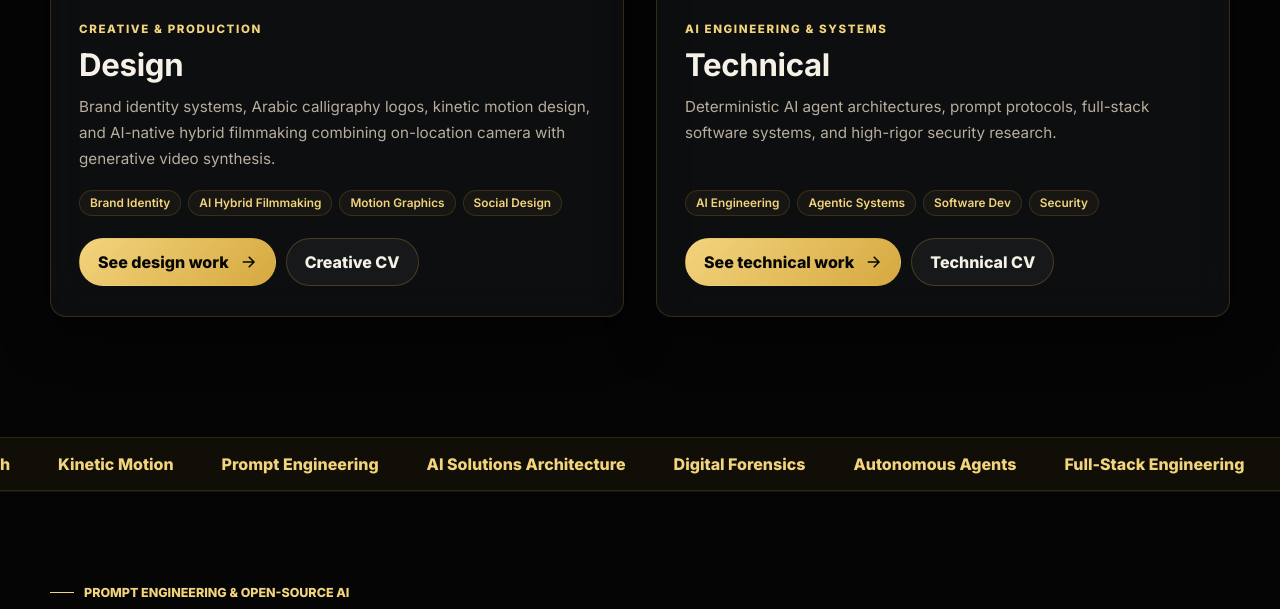
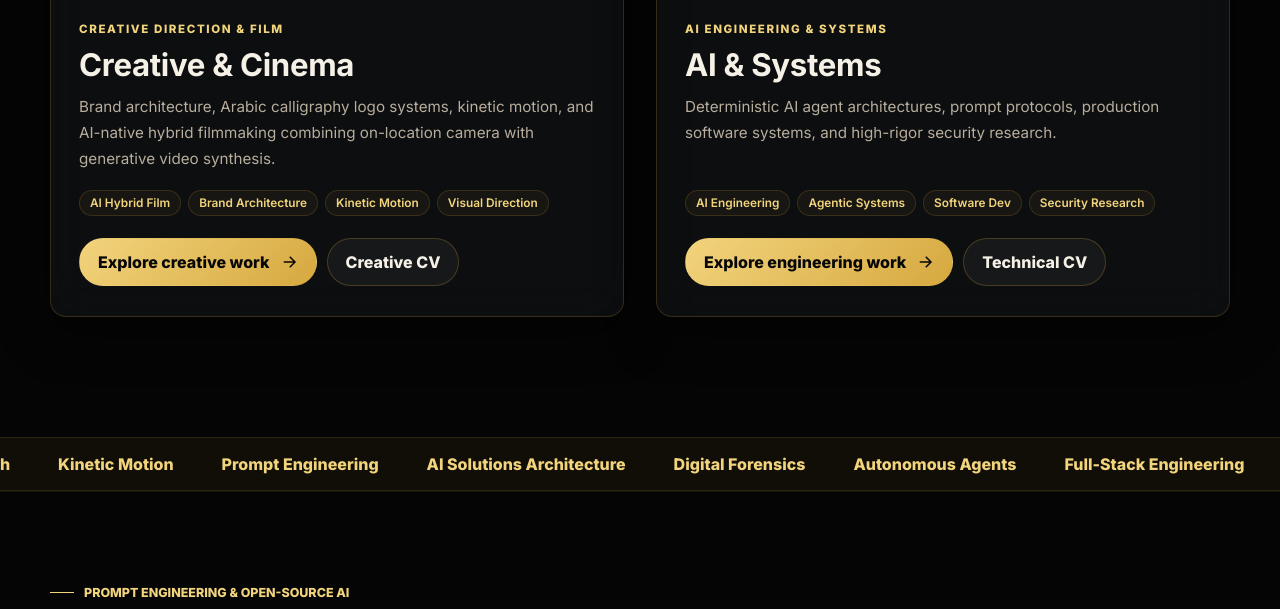
Before and after one commit to Khalil-M-Khalil/khalil-m-khalil.github.io, a plain HTML site: page index.html in a window 1280 px wide. Shown: the part 1631-2240 px from the top of the page. Drawn offline with nearby package versions, Linux system fonts and the light colour scheme; a web font is replaced by a local one.

Commit message:
Elevate track terminology to Creative & Cinema and AI & Systems

```diff
--- a/index.html
+++ b/index.html
@@ -19,7 +19,7 @@
 <nav class="nav"><div class="nav-inner">
     <a class="brand" href="index.html" aria-label="Khalil Khalil home"><span class="brand-mark">K</span><span>Khalil Khalil</span></a>
     <button class="menu-btn" id="menuBtn" aria-label="Open menu" aria-controls="navLinks" aria-expanded="false"><svg viewBox="0 0 24 24" width="19" height="19" fill="none" stroke="currentColor" stroke-width="2"><path d="M4 7h16M4 12h16M4 17h16"/></svg></button>
-    <div class="nav-links" id="navLinks"><a href="index.html">Home</a><a href="#paths">Paths</a><a href="design.html">Design</a><a href="technical.html">Technical</a><a href="#protocols">Protocols</a><a class="nav-action" href="#contact">Contact</a></div></div></nav>
+    <div class="nav-links" id="navLinks"><a href="index.html">Home</a><a href="#paths">Paths</a><a href="design.html">Creative</a><a href="technical.html">Engineering</a><a href="#protocols">Protocols</a><a class="nav-action" href="#contact">Contact</a></div></div></nav>
 <main>
   <section class="hero landing-hero" id="home"><div class="container">
     <div class="hero-grid landing-hero-grid">
@@ -71,17 +71,17 @@
           <div class="landing-media-overlay"></div>
         </div>
         <div class="landing-choice-body">
-          <span class="card-number">CREATIVE &amp; PRODUCTION</span>
-          <h3>Design</h3>
-          <p>Brand identity systems, Arabic calligraphy logos, kinetic motion design, and AI-native hybrid filmmaking combining on-location camera with generative video synthesis.</p>
+          <span class="card-number">CREATIVE DIRECTION &amp; FILM</span>
+          <h3>Creative &amp; Cinema</h3>
+          <p>Brand architecture, Arabic calligraphy logo systems, kinetic motion, and AI-native hybrid filmmaking combining on-location camera with generative video synthesis.</p>
           <div class="landing-choice-tags">
-            <span class="tag">Brand Identity</span>
-            <span class="tag">AI Hybrid Filmmaking</span>
-            <span class="tag">Motion Graphics</span>
-            <span class="tag">Social Design</span>
+            <span class="tag">AI Hybrid Film</span>
+            <span class="tag">Brand Architecture</span>
+            <span class="tag">Kinetic Motion</span>
+            <span class="tag">Visual Direction</span>
           </div>
           <div class="path-actions">
-            <a class="btn btn-primary" href="design.html">See design work <svg viewBox="0 0 24 24" fill="none" stroke="currentColor" stroke-width="2"><path d="M5 12h14M13 5l7 7-7 7"/></svg></a>
+            <a class="btn btn-primary" href="design.html">Explore creative work <svg viewBox="0 0 24 24" fill="none" stroke="currentColor" stroke-width="2"><path d="M5 12h14M13 5l7 7-7 7"/></svg></a>
             <a class="btn" href="assets/Khalil_Khalil_CV_Creative.pdf" target="_blank" rel="noopener">Creative CV</a>
           </div>
         </div>
@@ -96,16 +96,16 @@
         </div>
         <div class="landing-choice-body">
           <span class="card-number">AI ENGINEERING &amp; SYSTEMS</span>
-          <h3>Technical</h3>
-          <p>Deterministic AI agent architectures, prompt protocols, full-stack software systems, and high-rigor security research.</p>
+          <h3>AI &amp; Systems</h3>
+          <p>Deterministic AI agent architectures, prompt protocols, production software systems, and high-rigor security research.</p>
           <div class="landing-choice-tags">
             <span class="tag">AI Engineering</span>
             <span class="tag">Agentic Systems</span>
             <span class="tag">Software Dev</span>
-            <span class="tag">Security</span>
+            <span class="tag">Security Research</span>
           </div>
           <div class="path-actions">
-            <a class="btn btn-primary" href="technical.html">See technical work <svg viewBox="0 0 24 24" fill="none" stroke="currentColor" stroke-width="2"><path d="M5 12h14M13 5l7 7-7 7"/></svg></a>
+            <a class="btn btn-primary" href="technical.html">Explore engineering work <svg viewBox="0 0 24 24" fill="none" stroke="currentColor" stroke-width="2"><path d="M5 12h14M13 5l7 7-7 7"/></svg></a>
             <a class="btn" href="assets/Khalil_Khalil_CV_Technical.pdf" target="_blank" rel="noopener">Technical CV</a>
           </div>
         </div>
@@ -155,7 +155,7 @@
     </div>
   </section>
 </main>
-<footer><div class="container footer-inner"><b>Khalil Khalil</b><span><a href="design.html">Design work</a> &nbsp;·&nbsp; <a href="technical.html">Technical work</a> &nbsp;·&nbsp; © 2026</span></div></footer>
+<footer><div class="container footer-inner"><b>Khalil Khalil</b><span><a href="design.html">Creative &amp; Cinema</a> &nbsp;·&nbsp; <a href="technical.html">AI &amp; Systems</a> &nbsp;·&nbsp; © 2026</span></div></footer>
 <script src="js/main.js"></script>
 </body>
 </html>
```
Also changed, not shown: design.html (+5 -5 lines), technical.html (+2 -2 lines).
